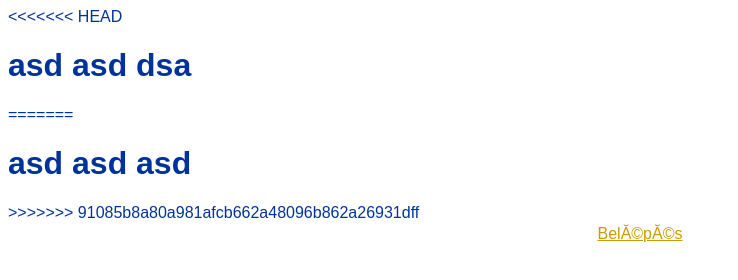
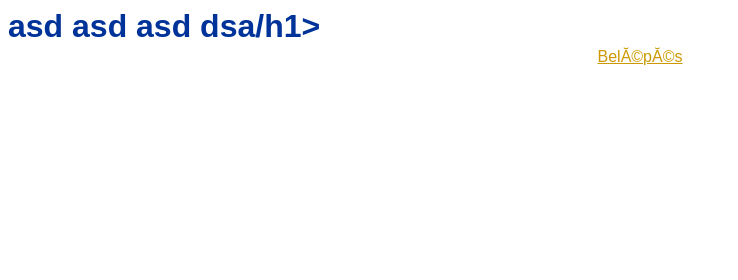
Before and after one commit to erkage/hello-git, a plain HTML site: page index.htm in a window 1280 px wide. Shown: the whole page, without its empty margins (0-738 px from the left). Drawn offline with Linux system fonts and the light colour scheme.

Commit message:
for merge test2

```diff
--- a/index.htm
+++ b/index.htm
@@ -9,11 +9,7 @@
 <meta name="Microsoft Theme" content="blueprnt 011, default"><meta name="Microsoft Border" content="tl, default"></head>
 
 <body background="_themes/blueprnt/blutextb.gif" bgcolor="#FFFFFF" text="#003399" link="#CC9900" vlink="#666699" alink="#CC3399"><!--msnavigation--><table border="0" cellpadding="0" cellspacing="0" width="100%"><tr><td><!--mstheme--><font face="Arial">
-<<<<<<< HEAD
-<h1>asd asd dsa</h1>
-=======
-<h1>asd asd asd</h1>
->>>>>>> 91085b8a80a981afcb662a48096b862a26931dff
+<h1>asd asd asd dsa/h1>
 <TABLE COLS="1" WIDTH="100%" HEIGHT="100%">
 <TR VALIGN="CENTER">
 <TD ALIGN="CENTER">
```
